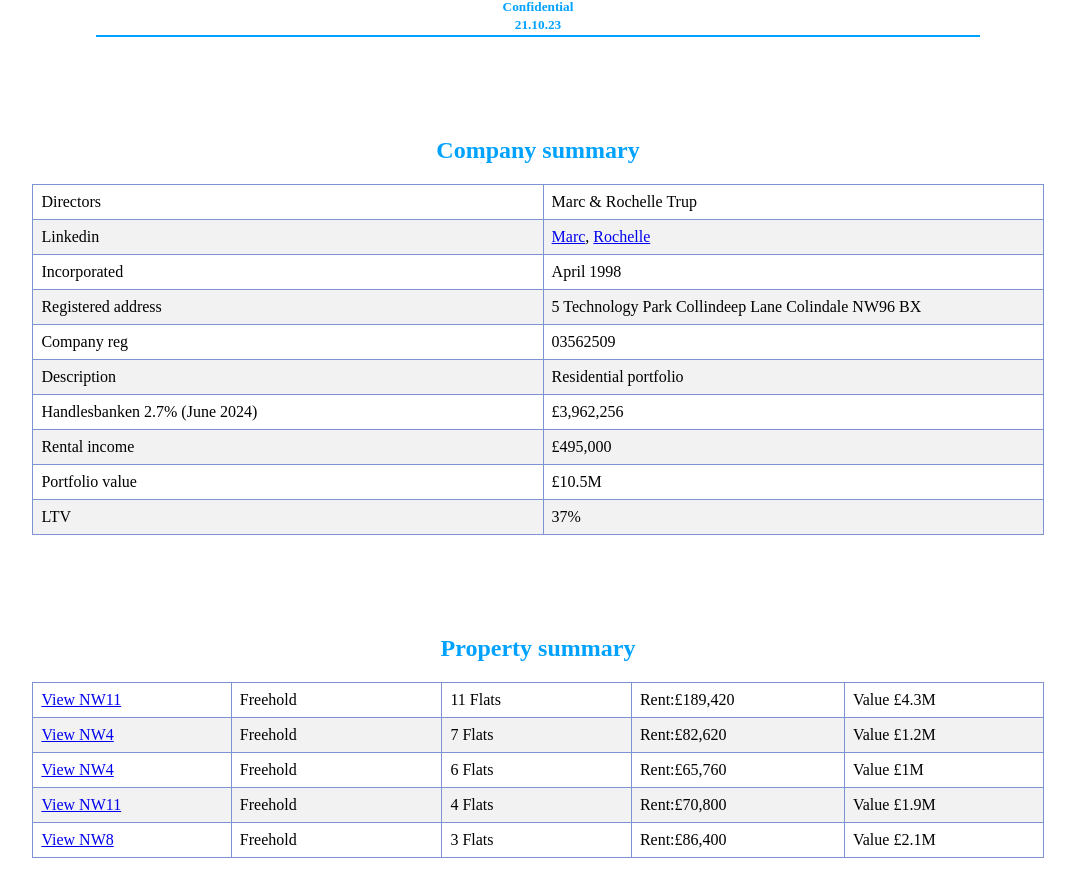
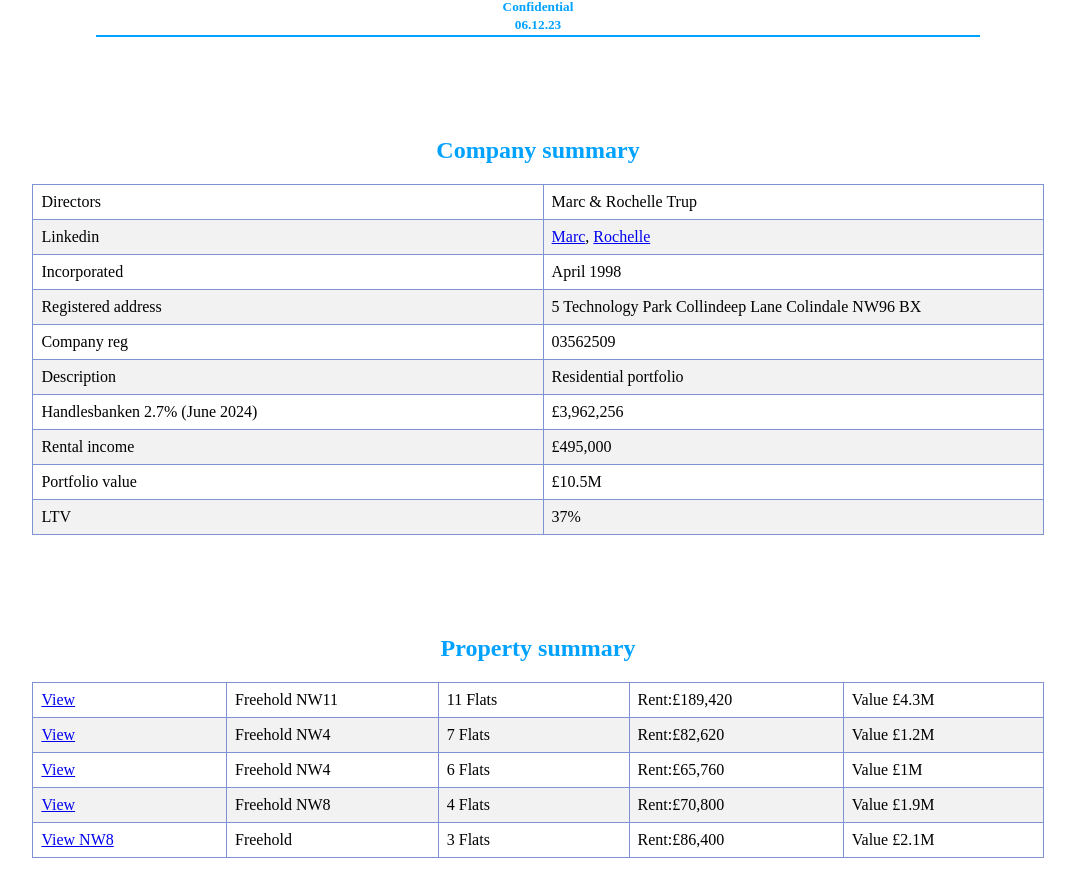
Before and after one commit to saxoninv/github.io, a plain HTML site: page index.html in a window 1280 px wide. Shown: the part 60-952 px from the top of the page, without its empty margins (102-1177 px from the left). Drawn offline with Linux system fonts and the light colour scheme.

Commit message:
Update index.html

```diff
--- a/index.html
+++ b/index.html
@@ -70,7 +70,7 @@
 
     <h1>Saxon Investments Ltd</h1>
     <h5>Confidential</h5>
-    <h5>21.10.23</h5>
+    <h5>06.12.23</h5>
 
     <hr>
 
@@ -159,32 +159,32 @@
     <table>
 
         <tr>
-            <td><a href="stanley.png" target="_blank">View NW11</a></td>
-            <td>Freehold</td>
+            <td><a href="stanley.png" target="_blank">View</a></td>
+            <td>Freehold NW11</td>
             <td>11 Flats</td>
             <td>Rent:£189,420</td>
             <td>Value £4.3M</td>
 
         </tr>
         <tr>
-            <td><a href="burroughs.png" target="_blank">View NW4</a></td>
-            <td>Freehold</td>
+            <td><a href="burroughs.png" target="_blank">View</a></td>
+            <td>Freehold NW4 </td>
             <td>7 Flats</td>
             <td>Rent:£82,620</td>
             <td>Value £1.2M</td>
 
         </tr>
         <tr>
-            <td><a href="burroughs.png" target="_blank">View NW4</a></td>
-            <td>Freehold</td>
+            <td><a href="burroughs.png" target="_blank">View</a></td>
+            <td>Freehold NW4</td>
             <td>6 Flats</td>
             <td>Rent:£65,760</td>
             <td>Value £1M</td>
 
         </tr>
         <tr>
-            <td><a href="GG.png" target="_blank">View NW11</a></td>
-            <td>Freehold</td>
+            <td><a href="GG.png" target="_blank">View</a></td>
+            <td>Freehold NW8</td>
             <td>4 Flats</td>
             <td>Rent:£70,800</td>
             <td>Value £1.9M</td>
```
